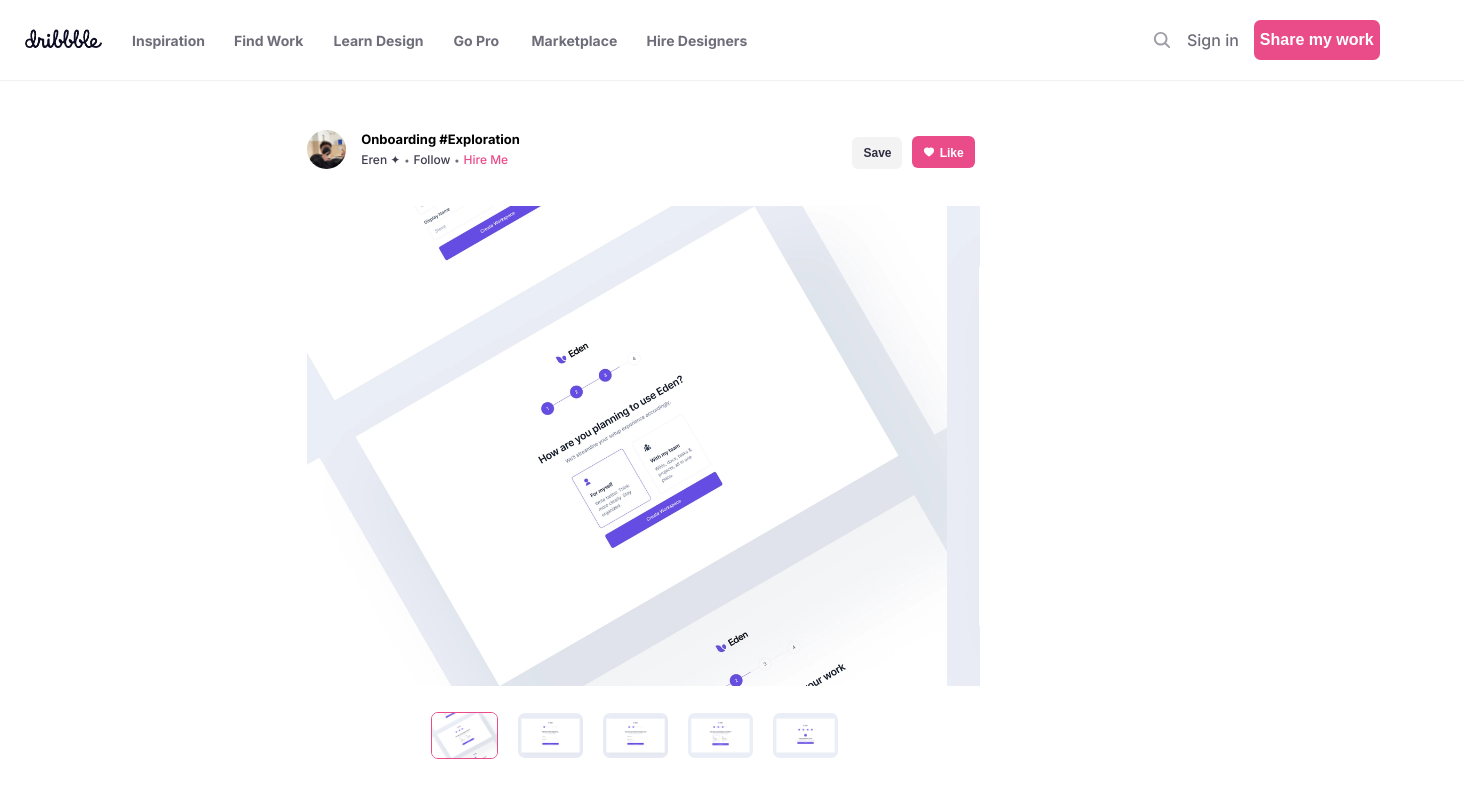
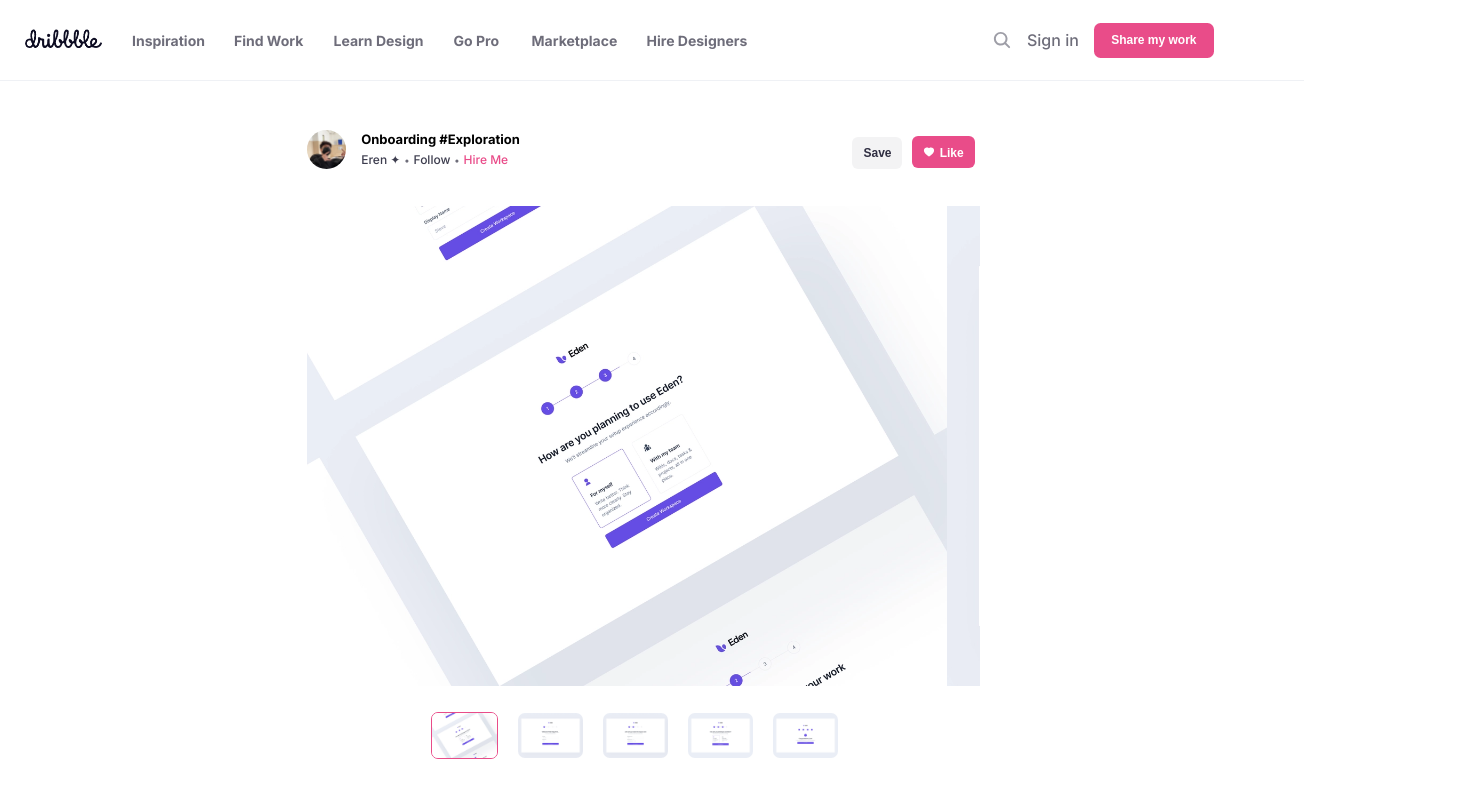
Before and after one commit to RishiSanghvi123/dribble-mock, a React (Create React App) app: page / in a window 1280 px wide. Shown: the top 800 px of the page, 1464 px wide, since content can reach past the window. Built offline with nearby package versions, Linux system fonts and the light colour scheme.

Commit message:
dimension6

```diff
--- a/src/routes/navigation/navigation.jsx
+++ b/src/routes/navigation/navigation.jsx
@@ -102,7 +102,7 @@ const Container = styled.div`
   margin-bottom: 25px;
   border-bottom: 1px solid #eff1f5;
   height: 80px;
-  width: 1440px;
+  width: 100%;
 `;
 
 const NavLinks = styled.div`
@@ -162,7 +162,7 @@ const Button = styled.button`
   border-radius: 6.5px;
   color: white;
   font-weight: bold;
-  font-size: 16px;
-  height: 40px;
-  width: 140x;
+  font-size: 12px;
+  height: 35px;
+  width: 120px;
 `;
```
